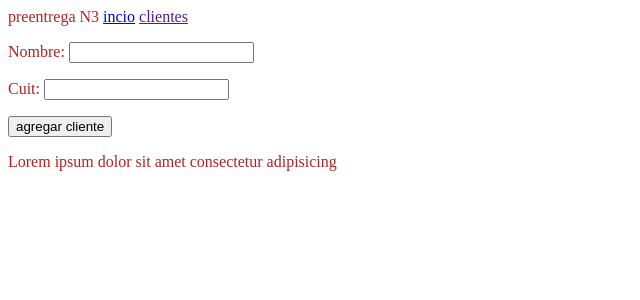
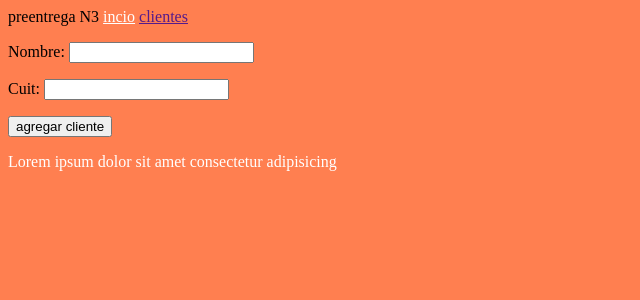
Before and after one commit to TomiFigoli/ProyectoFinal-Figoli, a Django app: page /agregar-cliente in a window 1280 px wide. Shown: the top 300 px of the page, without its empty margins (0-640 px from the left). Run offline with Django 4.2, Linux system fonts and the light colour scheme.

Commit message:
listo para pushear

```diff
--- a/project/apps/home/templates/home/base.html
+++ b/project/apps/home/templates/home/base.html
@@ -6,7 +6,7 @@
     <meta name="viewport" content="width=device-width, initial-scale=1.0">
     <title>Document</title>
 </head>
-<body style="color: firebrick;">
+<body style="background-color: coral;">
 
     {% block CONTENT %}
 
--- a/project/apps/home/templates/home/footer.html
+++ b/project/apps/home/templates/home/footer.html
@@ -1,3 +1,3 @@
 <footer>
-    <p>Lorem ipsum dolor sit amet consectetur adipisicing</p>
+    <p style="color: white;">Lorem ipsum dolor sit amet consectetur adipisicing</p>
 </footer>
--- a/project/apps/home/templates/home/navbar.html
+++ b/project/apps/home/templates/home/navbar.html
@@ -1,4 +1,4 @@
 <header>
     preentrega N3
-    <a href="{% url 'home:index' %}">incio</a> <a href="">clientes</a>
+    <a style="color: white;" href="{% url 'home:index' %}">incio</a> <a href="">clientes</a>
 </header>
--- a/project/apps/home/views.py
+++ b/project/apps/home/views.py
@@ -1,5 +1,6 @@
 from django.shortcuts import render
 from . import forms
+from . import models
 # Create your views here.
 def index(request):
     return render(request, "home/index.html")
```
